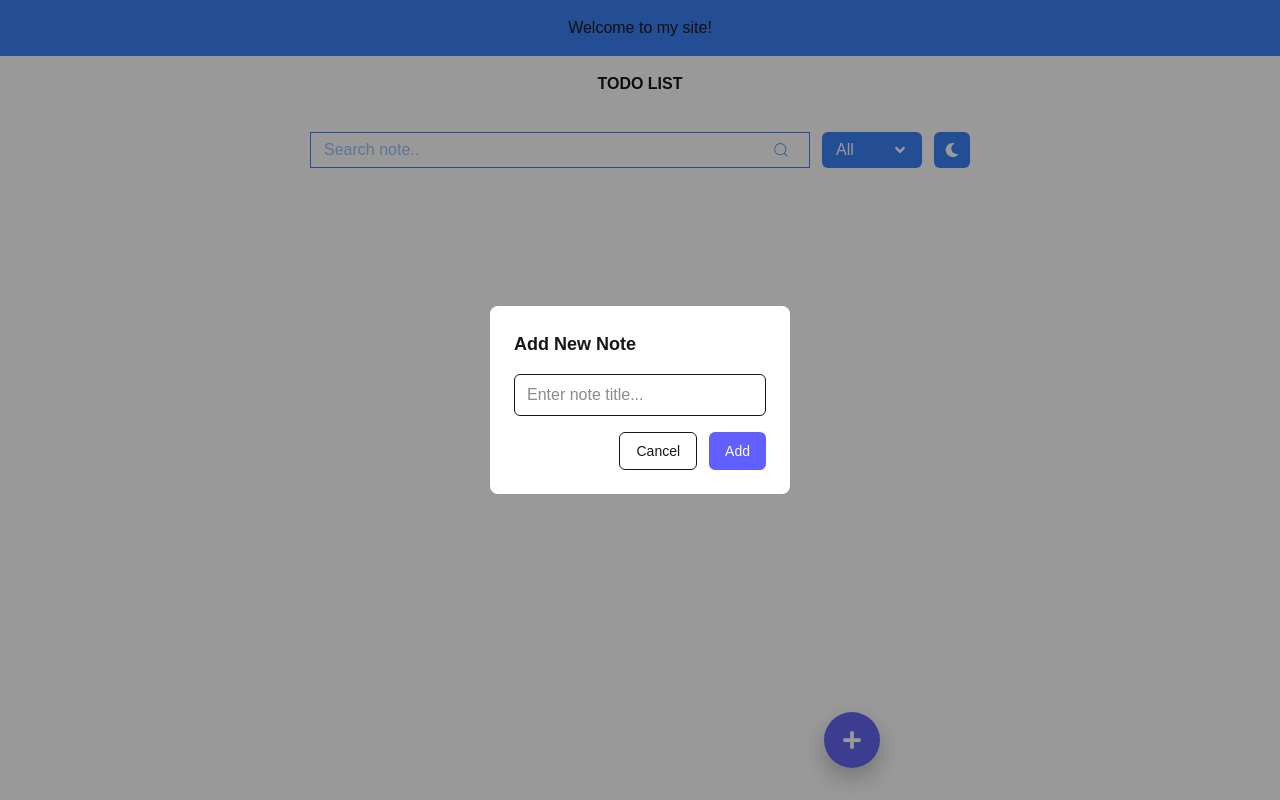
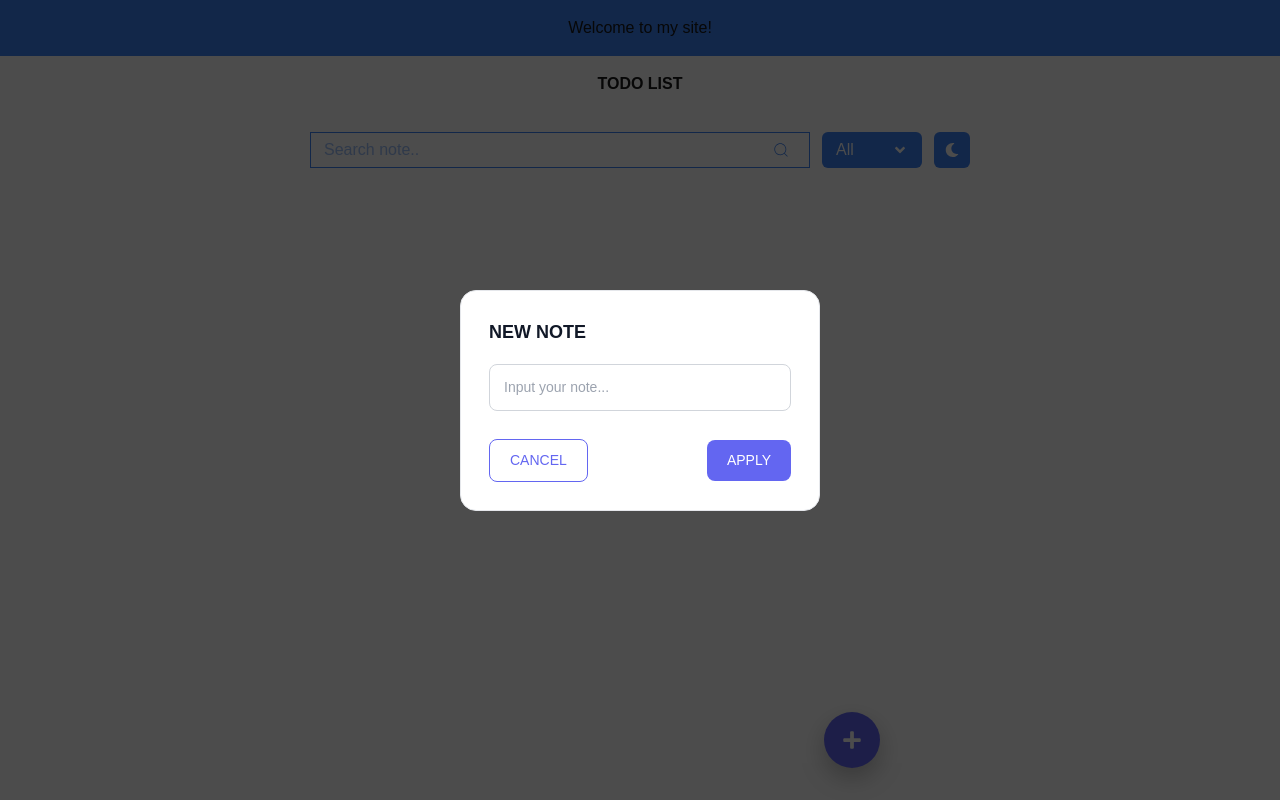
Before and after one commit to revathyjjk/todo-app, a Next.js app: page / in a window 1280 px wide. Both pictures are taken after a click on the button 852 px from the left and 740 px from the top of the page. Built offline with nearby package versions, Linux system fonts and the light colour scheme.

Commit message:
chore: updated code

```diff
--- a/app/globals.css
+++ b/app/globals.css
@@ -45,3 +45,36 @@ body {
   display: flex;
   flex-direction: column;
 }
+/* NOTE ROW */
+.note-row {
+  display: flex;
+  align-items: center;
+  gap: 12px;
+  padding: 14px 0;
+  border-bottom: 1px solid #e0e7ff;
+}
+
+/* Light mode text */
+.note-text {
+  font-weight: 600;
+  color: #111827;
+}
+
+/* Completed */
+.note-completed {
+  color: #9ca3af;
+  text-decoration: line-through;
+}
+
+/* 🌙 DARK MODE */
+.dark .note-row {
+  border-bottom: 1px solid rgba(255, 255, 255, 0.2);
+}
+
+.dark .note-text {
+  color: #f9fafb;
+}
+
+.dark .note-completed {
+  color: #6b7280;
+}
--- a/app/page.tsx
+++ b/app/page.tsx
@@ -8,6 +8,11 @@ import Dropdown from "@/components/dropdown/dropdown";
 import ThemeToggle from "@/components/ThemeToggle/ThemeToggle";
 import AddNoteDialog from "@/components/footer/AddNoteDialog";
 
+import { MdOutlineEdit } from "react-icons/md";
+import { RiDeleteBin6Line } from "react-icons/ri";
+
+import "@/components/footer/note.css";
+
 type Note = {
   id: number;
   title: string;
@@ -16,9 +21,24 @@ type Note = {
 
 export default function Home() {
   const [notes, setNotes] = useState<Note[]>([]);
+  const [editingId, setEditingId] = useState<number | null>(null);
+  const [editText, setEditText] = useState("");
 
   const handleAddNote = (note: Note) => {
     setNotes((prev) => [...prev, note]);
+  };
+
+  const handleDelete = (id: number) => {
+    setNotes((prev) => prev.filter((n) => n.id !== id));
+  };
+
+  const handleEditSave = (id: number) => {
+    setNotes((prev) =>
+      prev.map((n) =>
+        n.id === id ? { ...n, title: editText } : n
+      )
+    );
+    setEditingId(null);
   };
 
   return (
@@ -35,16 +55,76 @@ export default function Home() {
         <ThemeToggle />
       </div>
 
-      {/* 📝 Notes list */}
-      <div style={{ padding: "16px" }}>
+      {/* 📝 Notes */}
+      <div
+        style={{
+          maxWidth: "720px",
+          margin: "24px auto 0",
+          padding: "0 16px",
+        }}
+      >
         {notes.map((note) => (
-          <div key={note.id}>
-            #{note.id} — {note.title}
+          <div key={note.id} className="note-row">
+            {/* Checkbox */}
+            <input
+              type="checkbox"
+              className="note-checkbox"
+              checked={note.completed}
+              onChange={() =>
+                setNotes((prev) =>
+                  prev.map((n) =>
+                    n.id === note.id
+                      ? { ...n, completed: !n.completed }
+                      : n
+                  )
+                )
+              }
+            />
+
+            {/* Text / Edit input */}
+            {editingId === note.id ? (
+              <input
+                className="note-edit-input"
+                value={editText}
+                autoFocus
+                onChange={(e) => setEditText(e.target.value)}
+                onBlur={() => handleEditSave(note.id)}
+                onKeyDown={(e) => {
+                  if (e.key === "Enter") {
+                    handleEditSave(note.id);
+                  }
+                }}
+              />
+            ) : (
+              <span
+                className={`note-text ${
+                  note.completed ? "note-completed" : ""
+                }`}
+              >
+                {note.title}
+              </span>
+            )}
+
+            {/* Actions */}
+            <div className="note-actions">
+              <MdOutlineEdit
+                className="note-icon"
+                onClick={() => {
+                  setEditingId(note.id);
+                  setEditText(note.title);
+                }}
+              />
+
+              <RiDeleteBin6Line
+                className="note-icon delete"
+                onClick={() => handleDelete(note.id)}
+              />
+            </div>
           </div>
         ))}
       </div>
 
-      {/* ➕ Floating Add Note Dialog */}
+      {/* ➕ Add Note Dialog */}
       <AddNoteDialog onAddNote={handleAddNote} />
     </div>
   );
--- a/components/footer/AddNoteDialog.module.css
+++ b/components/footer/AddNoteDialog.module.css
@@ -1,60 +1,113 @@
+/* Overlay */
 .overlay {
   position: fixed;
   inset: 0;
-  background: rgba(0, 0, 0, 0.4);
+  background: rgba(0, 0, 0, 0.7);
 
   display: flex;
   align-items: center;
   justify-content: center;
 
-  z-index: 100;
+  z-index: 50;
 }
 
+/* Dialog box */
 .dialog {
-  width: 300px;
-  padding: 20px;
-  border-radius: 10px;
+  width: 360px;
+  padding: 28px;
+  border-radius: 16px;
 
-  background: white;
+  background: #ffffff;
+  border: 1px solid #e5e7eb;
 }
 
+/* 🌙 Dark mode dialog */
+:global(html.dark) .dialog {
+  background: #2a2a2a;               /* MATCH FIGMA */
+  border: 1px solid #9ca3af;         /* Visible border */
+}
+
+/* Title */
 .title {
   font-size: 18px;
   font-weight: 600;
-  margin-bottom: 16px;
+  margin-bottom: 18px;
+  color: #111827;
 }
 
+:global(html.dark) .title {
+  color: #ffffff;
+}
+
+/* Input */
 .input {
   width: 100%;
-  padding: 8px 10px;
-  border-radius: 6px;
-  border: 1px solid #ccc;
-  margin-bottom: 16px;
+  padding: 12px 14px;
+  margin-bottom: 28px;
+
+  border-radius: 8px;
+  border: 1px solid #d1d5db;
+
+  font-size: 14px;
+  color: #111827;
+  background: #ffffff;
+  outline: none;
 }
 
+.input::placeholder {
+  color: #9ca3af;
+}
+
+/* 🌙 Dark input */
+:global(html.dark) .input {
+  background: #1f1f1f;
+  border: 1px solid #9ca3af;         /* Stronger border */
+  color: #ffffff;
+}
+
+:global(html.dark) .input::placeholder {
+  color: #9ca3af;
+}
+
+/* Actions */
 .actions {
   display: flex;
-  justify-content: flex-end;
-  gap: 10px;
+  justify-content: space-between;
+  align-items: center;
 }
 
+/* Cancel button */
 .cancel {
-  padding: 6px 14px;
-  border-radius: 6px;
-  border: 1px solid #ccc;
-  background: white;
+  padding: 10px 20px;
+  border-radius: 8px;
+
+  border: 1px solid #6366f1;
+  background: transparent;
+  color: #6366f1;
+
+  font-size: 14px;
+  font-weight: 500;
   cursor: pointer;
 }
 
-.add {
-  padding: 6px 14px;
-  border-radius: 6px;
+.cancel:hover {
+  background: rgba(99, 102, 241, 0.12);
+}
+
+/* Apply button */
+.apply {
+  padding: 10px 20px;
+  border-radius: 8px;
+
   border: none;
   background: #6366f1;
   color: white;
+
+  font-size: 14px;
+  font-weight: 500;
   cursor: pointer;
 }
 
-.add:hover {
+.apply:hover {
   background: #4f46e5;
 }
--- a/components/footer/AddNoteDialog.tsx
+++ b/components/footer/AddNoteDialog.tsx
@@ -2,6 +2,7 @@
 
 import { useState } from "react";
 import AddNoteButton from "./AddNoteButton";
+import styles from "./AddNoteDialog.module.css";
 
 type Note = {
   id: number;
@@ -35,33 +36,32 @@ export default function AddNoteDialog({
       {/* ➕ Floating Button */}
       <AddNoteButton onClick={() => setOpen(true)} />
 
-      {/* Dialog */}
       {open && (
-        <div className="fixed inset-0 bg-black/40 flex items-center justify-center z-50">
-          <div className="bg-white dark:bg-[#1f1f1f] p-6 rounded-lg w-[300px]">
-            <h2 className="text-lg font-semibold mb-4">Add New Note</h2>
+        <div className={styles.overlay}>
+          <div className={styles.dialog}>
+            <h2 className={styles.title}>NEW NOTE</h2>
 
             <input
               type="text"
-              placeholder="Enter note title..."
+              placeholder="Input your note..."
               value={title}
               onChange={(e) => setTitle(e.target.value)}
-              className="w-full px-3 py-2 border rounded-md mb-4 dark:bg-[#2a2a2a]"
+              className={styles.input}
             />
 
-            <div className="flex justify-end gap-3">
+            <div className={styles.actions}>
               <button
                 onClick={() => setOpen(false)}
-                className="px-4 py-2 text-sm rounded-md border"
+                className={styles.cancel}
               >
-                Cancel
+                CANCEL
               </button>
 
               <button
                 onClick={handleAdd}
-                className="px-4 py-2 text-sm rounded-md bg-indigo-500 text-white"
+                className={styles.apply}
               >
-                Add
+                APPLY
               </button>
             </div>
           </div>
--- /dev/null
+++ b/components/footer/note.css
@@ -0,0 +1,92 @@
+/* Single note row */
+.note-row {
+  display: flex;
+  align-items: center;
+  gap: 12px;
+  padding: 14px 0;
+  border-bottom: 1px solid #6366f1;
+  position: relative;
+}
+
+/* Checkbox */
+.note-checkbox {
+  width: 18px;
+  height: 18px;
+}
+
+/* Note text */
+.note-text {
+  flex: 1; /* ⬅ pushes icons to right */
+  font-weight: 600;
+  color: #111827;
+}
+.dark .note-completed {
+  color: #6b7280;
+}
+
+/* Completed note */
+.note-completed {
+  color: #9ca3af;
+  text-decoration: line-through;
+}
+
+/* Actions (right side) */
+.note-actions {
+  display: flex;
+  gap: 12px;
+  opacity: 1; /* ✅ always visible */
+}
+
+/* Icons */
+.note-icon {
+  cursor: pointer;
+  font-size: 18px;
+  color: #9ca3af;
+}
+
+.note-icon:hover {
+  color: #6366f1;
+}
+
+.note-icon.delete:hover {
+  color: #ef4444;
+}
+.dark .note-completed {
+  color: #6b7280;
+}
+.note-row:hover {
+  background: rgba(99, 102, 241, 0.04);
+}
+
+.dark .note-row:hover {
+  background: rgba(99, 102, 241, 0.08);
+}
+
+/* 🌙 Dark mode */
+.dark .note-text {
+  color: #f9fafb;
+}
+
+.dark .note-row {
+  border-bottom: 1px solid #374151;
+}
+.note-row:hover {
+  background: rgba(99, 102, 241, 0.04);
+}
+
+.dark .note-row:hover {
+  background: rgba(99, 102, 241, 0.08);
+}
+.note-edit-input {
+  flex: 1;
+  padding: 6px 8px;
+  border-radius: 6px;
+  border: 1px solid #6366f1;
+  outline: none;
+}
+
+.dark .note-edit-input {
+  background: #1f2933;
+  color: white;
+  border-color: #6366f1;
+}
```
